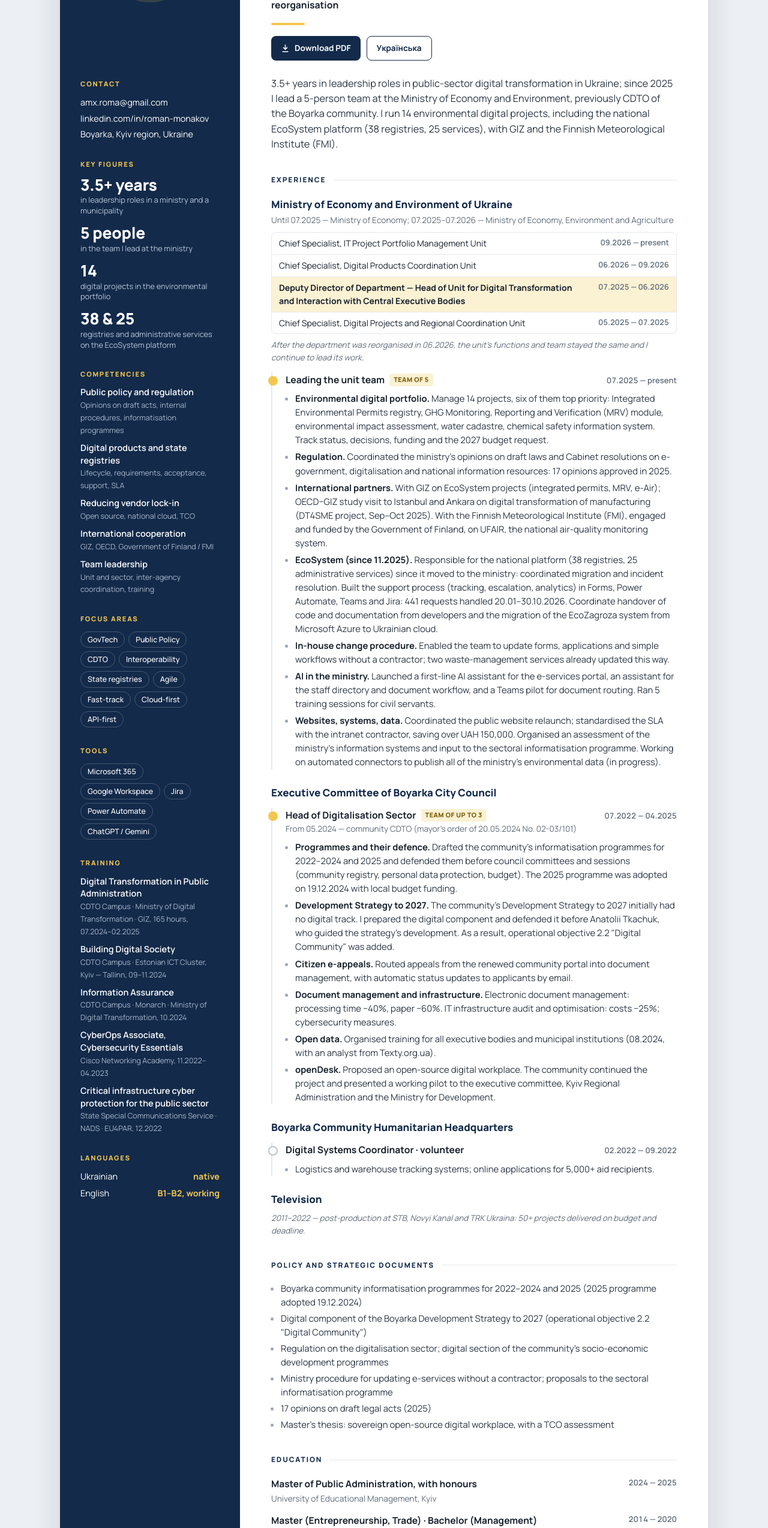
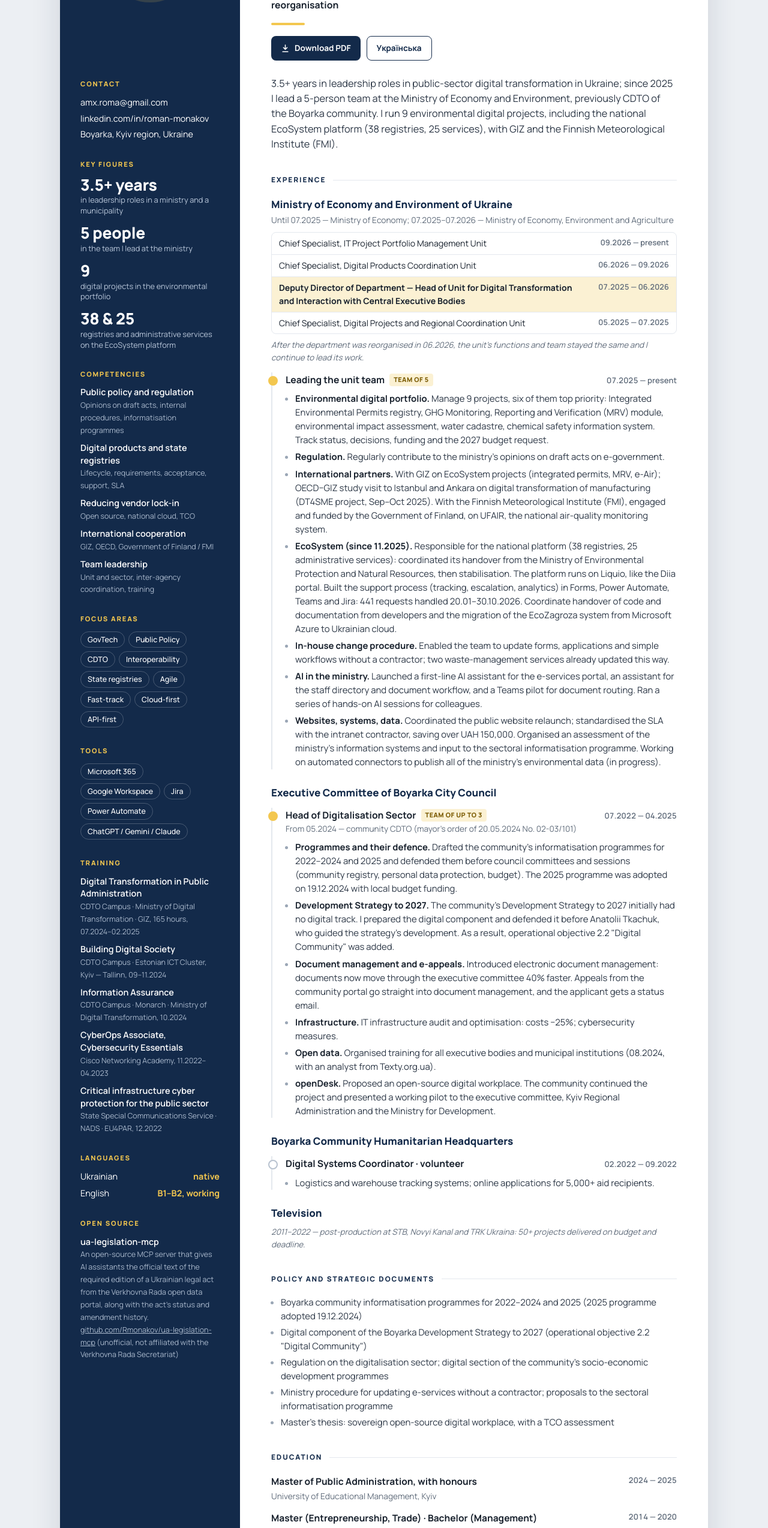
Before and after one commit to Rmonakov/rmonakov.github.io, a plain HTML site: page en.html in a window 1280 px wide. Shown: the part 232-2780 px from the top of the page at 60% size. Drawn offline with Linux system fonts and the light colour scheme.

Commit message:
Резюме узгоджено з мотиваційним листом від 25.11.2026
9 проєктів замість 14; ЕкоСистема — передача від Міндовкілля, працює на Liquio;
висновки до проєктів актів без числа; цикл практичних занять з ШІ, Claude в інструментах;
відкритий MCP-сервер ua-legislation-mcp; Боярка — документи на 40% швидше, звернення з порталу в документообіг.

Co-Authored-By: Claude Opus 5.5 <noreply@anthropic.com>
Claude-Session: https://claude.ai/code/session_01EzKeFu1Jn1sf8ACsVjH4xf

```diff
--- a/en.html
+++ b/en.html
@@ -231,7 +231,7 @@
     <h3>Key figures</h3>
     <div class="stat"><b>3.5+ years</b><span>in leadership roles in a ministry and a municipality</span></div>
     <div class="stat"><b>5 people</b><span>in the team I lead at the ministry</span></div>
-    <div class="stat"><b>14</b><span>digital projects in the environmental portfolio</span></div>
+    <div class="stat"><b>9</b><span>digital projects in the environmental portfolio</span></div>
     <div class="stat"><b>38 &amp; 25</b><span>registries and administrative services on the EcoSystem platform</span></div>
 
     <h3>Competencies</h3>
@@ -252,7 +252,7 @@
     <h3>Tools</h3>
     <div class="chips">
       <span>Microsoft 365</span><span>Google Workspace</span><span>Jira</span><span>Power Automate</span>
-      <span>ChatGPT / Gemini</span>
+      <span>ChatGPT / Gemini / Claude</span>
     </div>
 
     <h3>Training</h3>
@@ -267,13 +267,18 @@
     <h3>Languages</h3>
     <div class="lang"><span>Ukrainian</span><em>native</em></div>
     <div class="lang"><span>English</span><em>B1–B2, working</em></div>
+
+    <h3>Open source</h3>
+    <ul>
+      <li><b>ua-legislation-mcp</b><small>An open-source MCP server that gives AI assistants the official text of the required edition of a Ukrainian legal act from the Verkhovna Rada open data portal, along with the act's status and amendment history. <a href="https://github.com/Rmonakov/ua-legislation-mcp" target="_blank" rel="noopener" style="color:inherit;text-decoration:underline">github.com/Rmonakov/ua-legislation-mcp</a> (unofficial, not affiliated with the Verkhovna Rada Secretariat)</small></li>
+    </ul>
   </aside>
 
   <main class="main">
     <p class="summary">
       3.5+ years in leadership roles in public-sector digital transformation in Ukraine; since 2025 I lead a 5-person
       team at the Ministry of Economy and Environment, previously CDTO of the Boyarka community.
-      I run 14 environmental digital projects, including the national EcoSystem platform (38 registries,
+      I run 9 environmental digital projects, including the national EcoSystem platform (38 registries,
       25 services), with GIZ and the Finnish Meteorological Institute (FMI).
     </p>
 
@@ -294,12 +299,12 @@
         <div class="job lead">
           <div class="job-top"><div class="job-title">Leading the unit team<span class="badge">team of 5</span></div><div class="dates">07.2025 — present</div></div>
           <ul>
-            <li><b>Environmental digital portfolio.</b> Manage 14 projects, six of them top priority: Integrated Environmental Permits registry, GHG Monitoring, Reporting and Verification (MRV) module, environmental impact assessment, water cadastre, chemical safety information system. Track status, decisions, funding and the 2027 budget request.</li>
-            <li><b>Regulation.</b> Coordinated the ministry's opinions on draft laws and Cabinet resolutions on e-government, digitalisation and national information resources: 17 opinions approved in 2025.</li>
+            <li><b>Environmental digital portfolio.</b> Manage 9 projects, six of them top priority: Integrated Environmental Permits registry, GHG Monitoring, Reporting and Verification (MRV) module, environmental impact assessment, water cadastre, chemical safety information system. Track status, decisions, funding and the 2027 budget request.</li>
+            <li><b>Regulation.</b> Regularly contribute to the ministry's opinions on draft acts on e-government.</li>
             <li><b>International partners.</b> With GIZ on EcoSystem projects (integrated permits, MRV, e-Air); OECD–GIZ study visit to Istanbul and Ankara on digital transformation of manufacturing (DT4SME project, Sep–Oct 2025). With the Finnish Meteorological Institute (FMI), engaged and funded by the Government of Finland, on UFAIR, the national air-quality monitoring system.</li>
-            <li><b>EcoSystem (since 11.2025).</b> Responsible for the national platform (38 registries, 25 administrative services) since it moved to the ministry: coordinated migration and incident resolution. Built the support process (tracking, escalation, analytics) in Forms, Power Automate, Teams and Jira: 441 requests handled 20.01–30.10.2026. Coordinate handover of code and documentation from developers and the migration of the EcoZagroza system from Microsoft Azure to Ukrainian cloud.</li>
+            <li><b>EcoSystem (since 11.2025).</b> Responsible for the national platform (38 registries, 25 administrative services): coordinated its handover from the Ministry of Environmental Protection and Natural Resources, then stabilisation. The platform runs on Liquio, like the Diia portal. Built the support process (tracking, escalation, analytics) in Forms, Power Automate, Teams and Jira: 441 requests handled 20.01–30.10.2026. Coordinate handover of code and documentation from developers and the migration of the EcoZagroza system from Microsoft Azure to Ukrainian cloud.</li>
             <li><b>In-house change procedure.</b> Enabled the team to update forms, applications and simple workflows without a contractor; two waste-management services already updated this way.</li>
-            <li><b>AI in the ministry.</b> Launched a first-line AI assistant for the e-services portal, an assistant for the staff directory and document workflow, and a Teams pilot for document routing. Ran 5 training sessions for civil servants.</li>
+            <li><b>AI in the ministry.</b> Launched a first-line AI assistant for the e-services portal, an assistant for the staff directory and document workflow, and a Teams pilot for document routing. Ran a series of hands-on AI sessions for colleagues.</li>
             <li><b>Websites, systems, data.</b> Coordinated the public website relaunch; standardised the SLA with the intranet contractor, saving over UAH 150,000. Organised an assessment of the ministry's information systems and input to the sectoral informatisation programme. Working on automated connectors to publish all of the ministry's environmental data (in progress).</li>
           </ul>
         </div>
@@ -315,8 +320,8 @@
           <ul>
             <li><b>Programmes and their defence.</b> Drafted the community's informatisation programmes for 2022–2024 and 2025 and defended them before council committees and sessions (community registry, personal data protection, budget). The 2025 programme was adopted on 19.12.2024 with local budget funding.</li>
             <li><b>Development Strategy to 2027.</b> The community's Development Strategy to 2027 initially had no digital track. I prepared the digital component and defended it before Anatolii Tkachuk, who guided the strategy's development. As a result, operational objective 2.2 "Digital Community" was added.</li>
-            <li><b>Citizen e-appeals.</b> Routed appeals from the renewed community portal into document management, with automatic status updates to applicants by email.</li>
-            <li><b>Document management and infrastructure.</b> Electronic document management: processing time −40%, paper −60%. IT infrastructure audit and optimisation: costs −25%; cybersecurity measures.</li>
+                        <li><b>Document management and e-appeals.</b> Introduced electronic document management: documents now move through the executive committee 40% faster. Appeals from the community portal go straight into document management, and the applicant gets a status email.</li>
+            <li><b>Infrastructure.</b> IT infrastructure audit and optimisation: costs −25%; cybersecurity measures.</li>
             <li><b>Open data.</b> Organised training for all executive bodies and municipal institutions (08.2024, with an analyst from Texty.org.ua).</li>
             <li><b>openDesk.</b> Proposed an open-source digital workplace. The community continued the project and presented a working pilot to the executive committee, Kyiv Regional Administration and the Ministry for Development.</li>
           </ul>
@@ -345,7 +350,6 @@
       <li>Digital component of the Boyarka Development Strategy to 2027 (operational objective 2.2 "Digital Community")</li>
       <li>Regulation on the digitalisation sector; digital section of the community's socio-economic development programmes</li>
       <li>Ministry procedure for updating e-services without a contractor; proposals to the sectoral informatisation programme</li>
-      <li>17 opinions on draft legal acts (2025)</li>
       <li>Master's thesis: sovereign open-source digital workplace, with a TCO assessment</li>
     </ul>
 
```
Also changed, not shown: index.html (+14 -10 lines), 2 other files.
